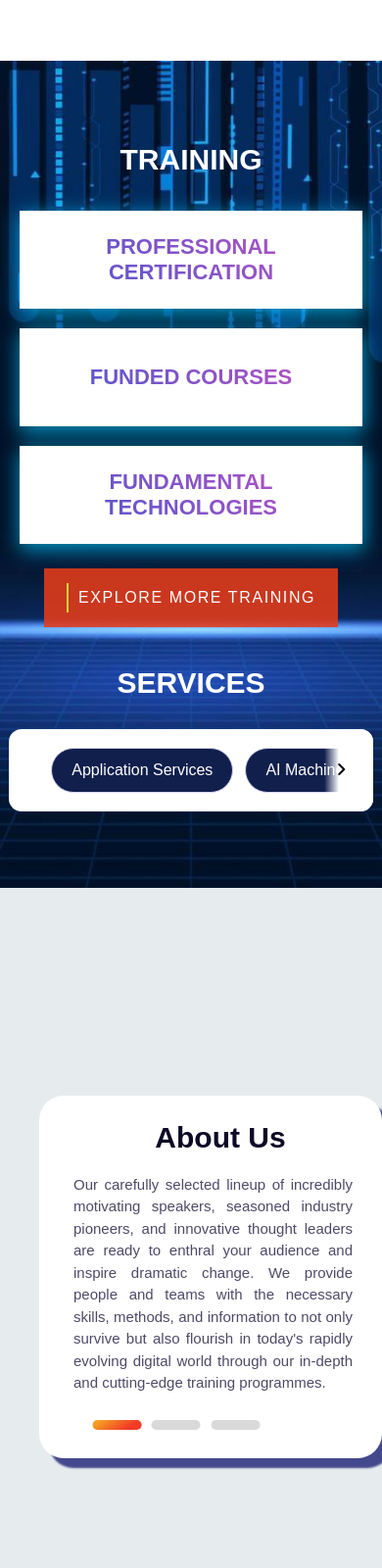
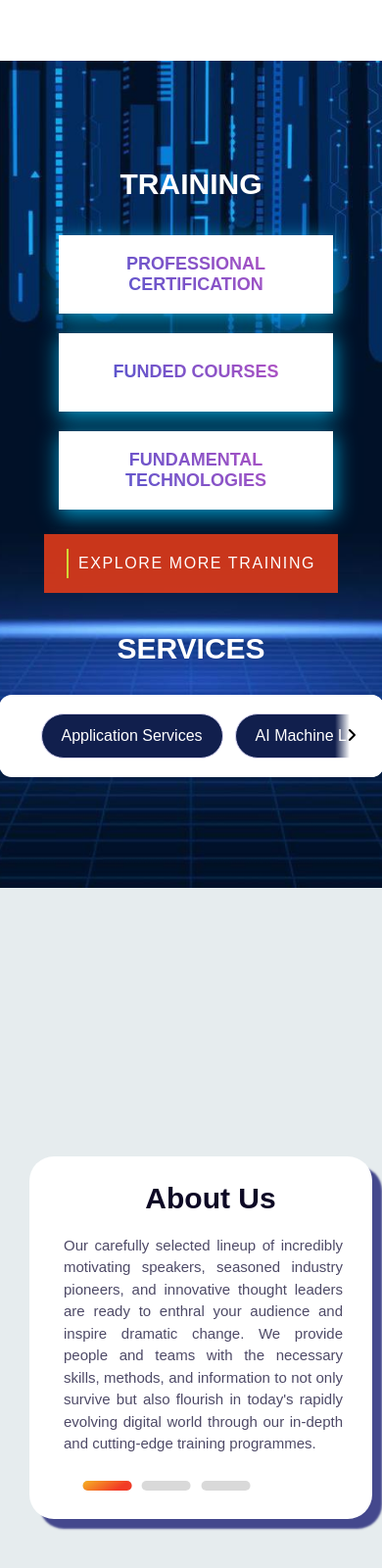
Before and after one commit to gdhiCare/gdhicare.github.io, a plain HTML site: page index.html in a window 390 px wide. Shown: the part 782-2382 px from the top of the page at 98% size. Drawn offline with nearby package versions, Linux system fonts and the light colour scheme; grey boxes are pictures that could not be loaded; files whose address does not match are found by name.

Commit message:
Update styles.css
severe changes

```diff
--- a/css/styles.css
+++ b/css/styles.css
@@ -306,6 +306,8 @@ nav a:hover span{
     /* margin: 0 auto;  */
     grid-gap: 20px;
     grid-template-columns: repeat(3, 1fr);
+    align-items: center;
+    justify-content: center;
   }
 
   .wrapper-train .box-train{
@@ -1397,23 +1399,28 @@ nav a:hover span{
       background: url('bg/bg3.jpg') center/cover no-repeat;
     }
     .container-training h2{
-      margin-top: 10px;
+      margin-top: 0px;
     }
     .wrapper-train{
       grid-template-columns: repeat(1,1fr);
-      margin: 0;
+      margin-left: 80px;
+
     }
     .wrapper-train .box-train .front-face{
-      width: 100%;
-      height: 100px;
+      width: 80%;
+      height: 80px;
     }
     .wrapper-train .box-train .back-face{
-      width: 82%;
-      height: 45px;
+      width: 62%;
+      height: 25px;
     }
     .box-train .back-face p{
-      margin: 0px;
+      margin-top: 0px;
       padding: 0;
+      font-size: 14px;
+    }
+    .wrapper-train .box-train .front-face span{
+      font-size: 18px;
     }
     .wrapper-train .box-train .back-face span{
       display: none;
@@ -1437,10 +1444,13 @@ nav a:hover span{
       font-size: 16px;
     }
     .blog-card{
+      position: relative;
       width: 350px;
-      left: 40px;
-/*       top: 210%; */
-      top: 1900px;
+      left: 10px;
+      /* top: 210%; */
+      /* top: 1920px; */
+      top: 10%;
+
     }
     .inner-part .img1{
       display: none;
@@ -1457,9 +1467,9 @@ nav a:hover span{
       left: 40%;
     }
     .wrapper-part{
-/*       margin-left: 0px;
+      /* margin-left: 0px;
       margin-top: 150px; */
-      display:none;
+      display: none;
     }
     .wrapper-part .outer{
       align-items: flex-start;
```
